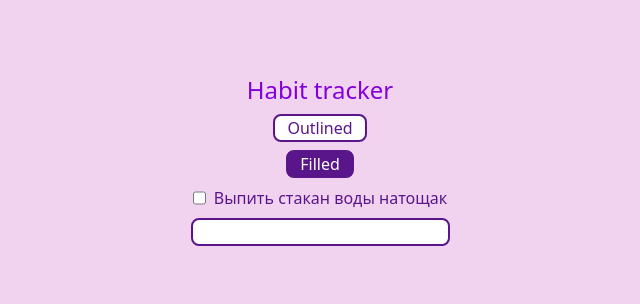
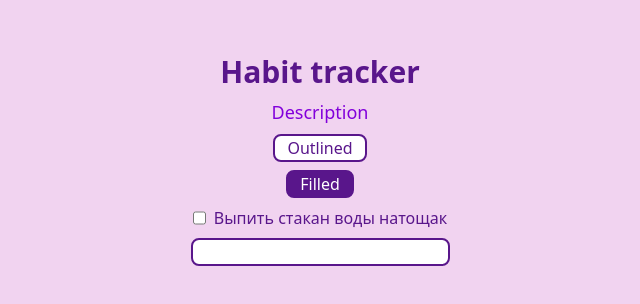
Before and after one commit to AngelinaStalnaya/habit-tracker, a React (Vite) app: page / in a window 1280 px wide. Shown: the part 240-544 px from the top of the page, without its empty margins (320-960 px from the left). Built offline with nearby package versions, Linux system fonts and the light colour scheme.

Commit message:
text components added

```diff
--- a/src/App.tsx
+++ b/src/App.tsx
@@ -1,18 +1,22 @@
 import './App.css';
-import ButtonFilled from './components/buttons/ButtonFilled';
-import ButtonOutlined from './components/buttons/ButtonOutlined';
-import Checkbox from './components/checkbox/Checkbox';
-import InputComp from './components/input/InputComp';
+import ButtonFilled from './components/ui/buttons/ButtonFilled';
+import ButtonOutlined from './components/ui/buttons/ButtonOutlined';
+import Checkbox from './components/ui/checkbox/Checkbox';
+import InputComp from './components/ui/input/InputComp';
+import Header from './components/ui/text/Header';
+import Paragraph from './components/ui/text/Paragraph';
 
 function App() {
 
   return (
     <div className='flex justify-center items-center flex-col gap-2'>
-      <h1 className="header text-purple-700 text-2xl ">Habit tracker</h1>
+      <Header text='Habit tracker' />
+      <Paragraph text='Description'/>
       <ButtonOutlined type='button' handleBtnClick={() => console.log('clicked outlined')}>Outlined</ButtonOutlined>
       <ButtonFilled type='button' handleBtnClick={() => console.log('clicked filled')}>Filled</ButtonFilled>
-      <Checkbox label='Выпить стакан воды натощак' id='7' name='try' value='water'/>
-      <InputComp name='1 input'/>
+      <Checkbox label='Выпить стакан воды натощак' id='7' name='try' value='water' />
+      <InputComp name='1 input' />
+
     </div>
   )
 }
--- a/src/components/input/inputTypes.ts
+++ b/src/components/ui/input/inputTypes.ts
@@ -1,4 +1,3 @@
 export type InputProps = {
     name: string,
-
 };
--- /dev/null
+++ b/src/components/ui/text/Header.tsx
@@ -0,0 +1,14 @@
+type HeaderProps = {
+    text: string,
+
+}
+
+const Header = ({ text }: HeaderProps) => {
+    return (
+        <h2 className="header text-purple-900 text-3xl font-semibold" >
+            {text}
+        </h2>
+    )
+}
+
+export default Header
--- /dev/null
+++ b/src/components/ui/text/Paragraph.tsx
@@ -0,0 +1,14 @@
+type ParagraphProps = {
+    text: string,
+
+}
+
+const Paragraph = ({ text }: ParagraphProps) => {
+    return (
+        <p className="paragraph text-purple-700 text-lg font-medium" >
+            {text}
+        </p>
+    )
+}
+
+export default Paragraph;
```
Also changed, not shown: src/components/ui/input/InputComp.tsx (renamed from src/components/input/InputComp.tsx, +4 -4 lines), src/components/ui/buttons/ButtonFilled.tsx (renamed from src/components/buttons/ButtonFilled.tsx), src/components/ui/buttons/ButtonOutlined.tsx (renamed from src/components/buttons/ButtonOutlined.tsx), src/components/ui/buttons/buttonTypes.ts (renamed from src/components/buttons/buttontypes.ts), src/components/ui/checkbox/Checkbox.tsx (renamed from src/components/checkbox/Checkbox.tsx), src/components/ui/checkbox/checkboxTypes.ts (renamed from src/components/checkbox/checkboxTypes.ts).
